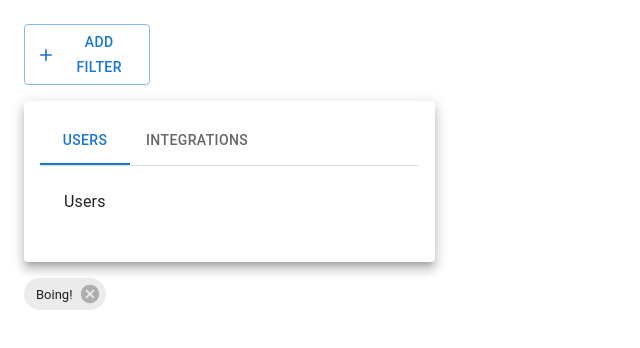
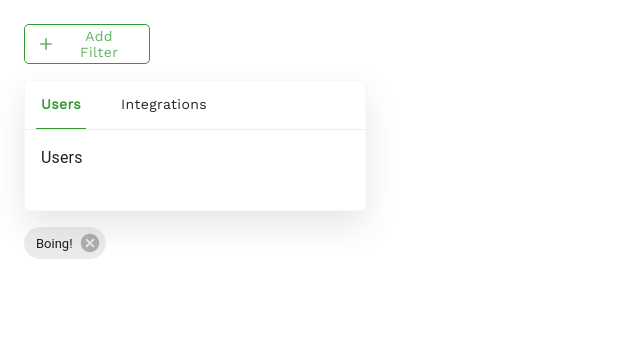
Before and after one commit to Mr-Nichan/cust-code-test, a React (Create React App) app: page / in a window 1280 px wide. Shown: the top 348 px of the page, without its empty margins (0-640 px from the left). Built offline with nearby package versions, Linux system fonts and the light colour scheme.

Commit message:
Adding styling to components

```diff
--- a/public/index.html
+++ b/public/index.html
@@ -5,6 +5,9 @@
     <link rel="icon" href="%PUBLIC_URL%/favicon.ico" />
     <meta name="viewport" content="width=device-width, initial-scale=1" />
     <meta name="theme-color" content="#000000" />
+    <link rel="preconnect" href="https://fonts.googleapis.com">
+    <link rel="preconnect" href="https://fonts.gstatic.com" crossorigin>
+    <link href="https://fonts.googleapis.com/css2?family=Work+Sans:wght@200;300;400&display=swap" rel="stylesheet">
     <meta
       name="description"
       content="Web site created using create-react-app"
--- a/src/components/AddFilterButton.tsx
+++ b/src/components/AddFilterButton.tsx
@@ -1,6 +1,20 @@
 import React from 'react'
+import { styled } from '@mui/system'
 import { Button } from '@mui/material'
 import AddIcon from '@mui/icons-material/Add'
+
+const StyledButton = styled(Button, {})({
+  maxWidth: '128px',
+  fontFamily: 'Work Sans',
+  fontSize: '14px',
+  lineHeight: '16px',
+  height: '40px',
+  borderRadius: '5px',
+  border: '1.2px solid #339933',
+  textTransform: 'none',
+  color: '#65B366',
+  boxSizing: 'border-box'
+})
 
 interface IButtonProps {
   name: any
@@ -8,12 +22,12 @@ interface IButtonProps {
 
 export const AddFilterButton: React.FC<IButtonProps> = ({name}: IButtonProps) => {
     return (
-        <Button
+        <StyledButton
           onClick={() => console.log('Boop!')}
           variant="outlined"
           startIcon={<AddIcon />}
           >
             {name}
-          </Button>
+          </StyledButton>
     )
 }
--- a/src/components/FilterCard.tsx
+++ b/src/components/FilterCard.tsx
@@ -1,10 +1,74 @@
 import React, { useState} from 'react'
+import { styled } from '@mui/system'
 import Card from '@mui/material/Card'
 import CardContent from '@mui/material/CardContent'
 import Typography from '@mui/material/Typography'
 import Tabs from '@mui/material/Tabs';
 import Tab from '@mui/material/Tab';
 import Box from '@mui/material/Box';
+
+const StyledCard = styled(Card, {})({
+  maxWidth: '340px',
+  borderRadius: '5px',
+  border: '1px solid #F8F8F8',
+  boxShadow: '0px 15px 35px rgba(0, 0, 0, 0.1)'
+})
+
+const StyledCardContent = styled(CardContent, {})({
+  padding: 0
+})
+
+const StyledTab = styled((props: StyledTabProps) => <Tab disableRipple {...props} />)(
+  ({ theme }) => ({
+    textTransform: 'none',
+    minWidth: 0,
+    marginRight: theme.spacing(1),
+    color: 'rgba(0, 0, 0, 0.85)',
+    fontFamily: 'Work Sans',
+    '&:hover': {
+      color: '#65B366',
+      opacity: 1,
+    },
+    '&.Mui-selected': {
+      color: '#339933',
+      fontWeight: '600'
+    },
+    '&.Mui-focusVisible': {
+      backgroundColor: '#d1eaff',
+    },
+  }),
+);
+
+interface StyledTabProps {
+  label: string;
+}
+
+const StyledTabs = styled((props: StyledTabsProps) => (
+  <Tabs
+    {...props}
+    TabIndicatorProps={{ children: <span className="MuiTabs-indicatorSpan" /> }}
+  />
+))({
+  '& .MuiTabs-indicator': {
+    display: 'flex',
+    justifyContent: 'center',
+    backgroundColor: 'transparent',
+  },
+  '& .MuiTabs-indicatorSpan': {
+
+    top: '2px',
+    borderBottom: '1.3px solid #339933',
+    maxWidth: '70%',
+    width: '100%',
+    // backgroundColor: '#339933',
+  },
+});
+
+interface StyledTabsProps {
+  children?: React.ReactNode;
+  value: number;
+  onChange: (event: React.SyntheticEvent, newValue: number) => void;
+}
 
 export const FilterCard: React.FC<any> = (props) => {
   const [value, setValue] = useState(0);
@@ -26,12 +90,10 @@ export const FilterCard: React.FC<any> = (props) => {
       <div
         role="tabpanel"
         hidden={value !== index}
-        id={`simple-tabpanel-${index}`}
-        aria-labelledby={`simple-tab-${index}`}
         {...other}
       >
         {value === index && (
-          <Box sx={{ p: 3 }}>
+          <Box sx={{ p: 2 }}>
             <Typography>{children}</Typography>
           </Box>
         )}
@@ -40,13 +102,16 @@ export const FilterCard: React.FC<any> = (props) => {
   }
 
   return (
-    <Card sx={{ minWidth: 275 }} raised>
-      <CardContent>
-        <Box sx={{ borderBottom: 1, borderColor: 'divider' }}>
-          <Tabs value={value} onChange={handleChange}>
-            <Tab label="Users" />
-            <Tab label="Integrations" />
-          </Tabs>
+    <StyledCard sx={{ minWidth: 275 }} raised>
+      <StyledCardContent>
+        <Box sx={{ boxSizing: 'border-box', borderBottom: '1.3px solid #eee' }}>
+          <StyledTabs
+            value={value}
+            onChange={handleChange}
+          >
+            <StyledTab label="Users" />
+            <StyledTab label="Integrations" />
+          </StyledTabs>
         </Box>
 
         <TabPanel value={value} index={0}>
@@ -56,7 +121,7 @@ export const FilterCard: React.FC<any> = (props) => {
         <TabPanel value={value} index={1}>
           Integrations
         </TabPanel>
-      </CardContent>
-    </Card>
+      </StyledCardContent>
+    </StyledCard>
   )
 }
```
